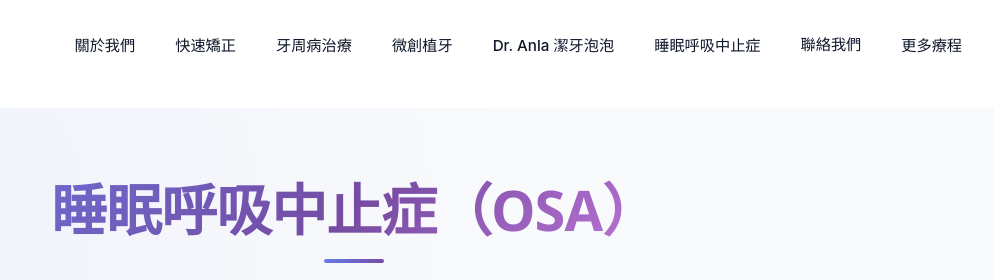
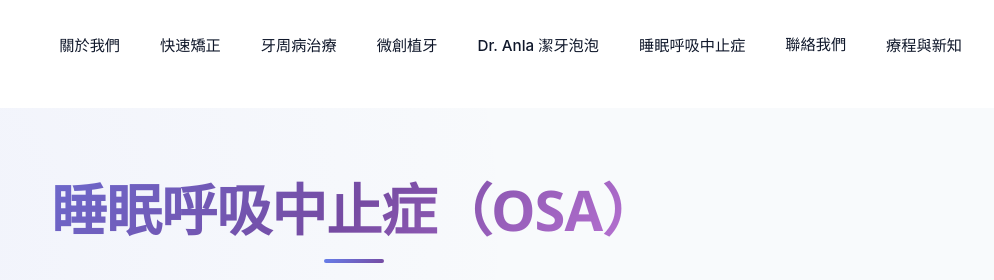
Before and after one commit to inumagic/osa, a plain HTML site: page index.html in a window 1280 px wide. Shown: the top 280 px of the page, 286-1280 px from the left. Drawn offline with nearby package versions, Linux system fonts and the light colour scheme.

Commit message:
Update index.html

```diff
--- a/index.html
+++ b/index.html
@@ -25,7 +25,7 @@
                 <li><a href="https://inumagic.github.io/magic-dental/dranla.html">Dr. Anla 潔牙泡泡</a></li>
                 <li><a href="#">睡眠呼吸中止症</a></li>
                 <li><a href="https://lin.ee/j9wq0SS" class="nav-item nav-link">聯絡我們</a></li>
-                <li><a href="treatment.html">更多療程</a></li>
+                <li><a href="treatment.html">療程與新知</a></li>
 
             </ul>
             <div class="mobile-menu-toggle" id="mobileMenuToggle">
@@ -45,8 +45,8 @@
                 <li><a href="https://inumagic.github.io/magic-dental/perio.html">牙周病治療</a></li>
                 <li><a href="https://inumagic.github.io/magic-dental/implant.html">微創植牙</a></li>
                 <li><a href="https://inumagic.github.io/magic-dental/dranla.html">Dr. Anla 潔牙泡泡</a></li>
-            <li><a href="https://lin.ee/j9wq0SS">聯絡我們</a></li>
-            <li><a href="treatment.html">更多療程</a></li>
+                <li><a href="https://lin.ee/j9wq0SS">聯絡我們</a></li>
+                <li><a href="treatment.html">療程與新知</a></li>
         </ul>
     </div>
 
```
